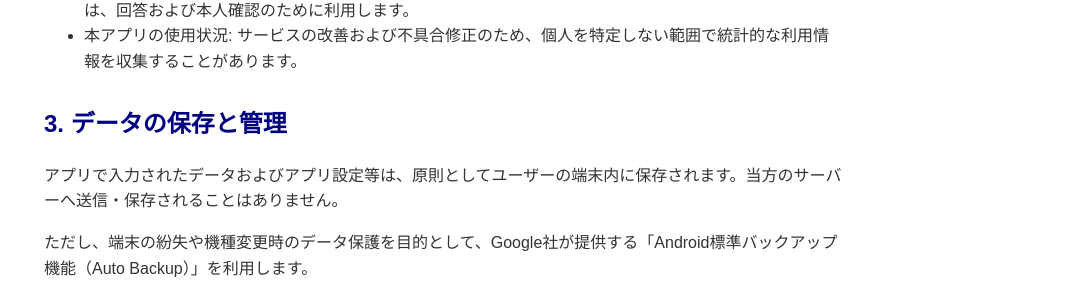
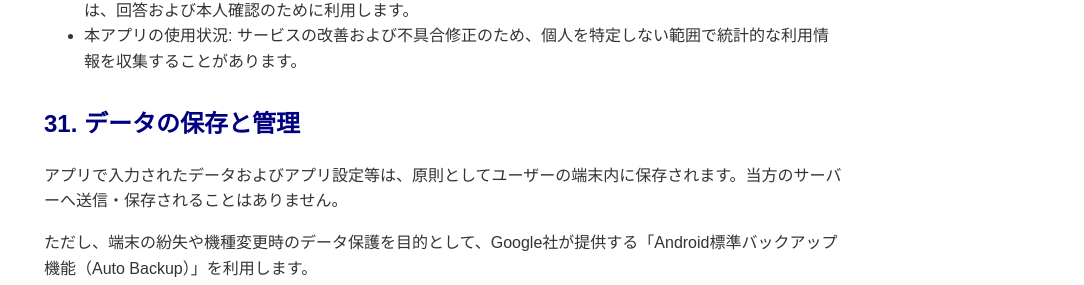
Before and after one commit to SoulfulSoft/soulfulsoft.github.io, a Jekyll site: the page built from the_usual_phrase/privacy-policy.md, in a window 1280 px wide. Shown: the part 544-829 px from the top of the page, without its empty margins (196-1280 px from the left). Built offline with Jekyll 4.4.1, drawn with Linux system fonts in a browser that asks for light colours.

Commit message:
Update privacy-policy.html

```diff
--- a/_layouts/privacy-policy.html
+++ b/_layouts/privacy-policy.html
@@ -41,7 +41,7 @@
         <li>本アプリの使用状況: サービスの改善および不具合修正のため、個人を特定しない範囲で統計的な利用情報を収集することがあります。</li>
     </ul>
 
-    <h2>3. {{ page.app-specific-title }}</h2>
+    <h2>31. {{ page.app-specific-title }}</h2>
     {{ page.app-specific }}
     <!--
     <p>アプリで入力されたデータおよびアプリ設定等は、原則としてユーザーの端末内に保存されます。当方のサーバーへ送信・保存されることはありません。</p>
```
